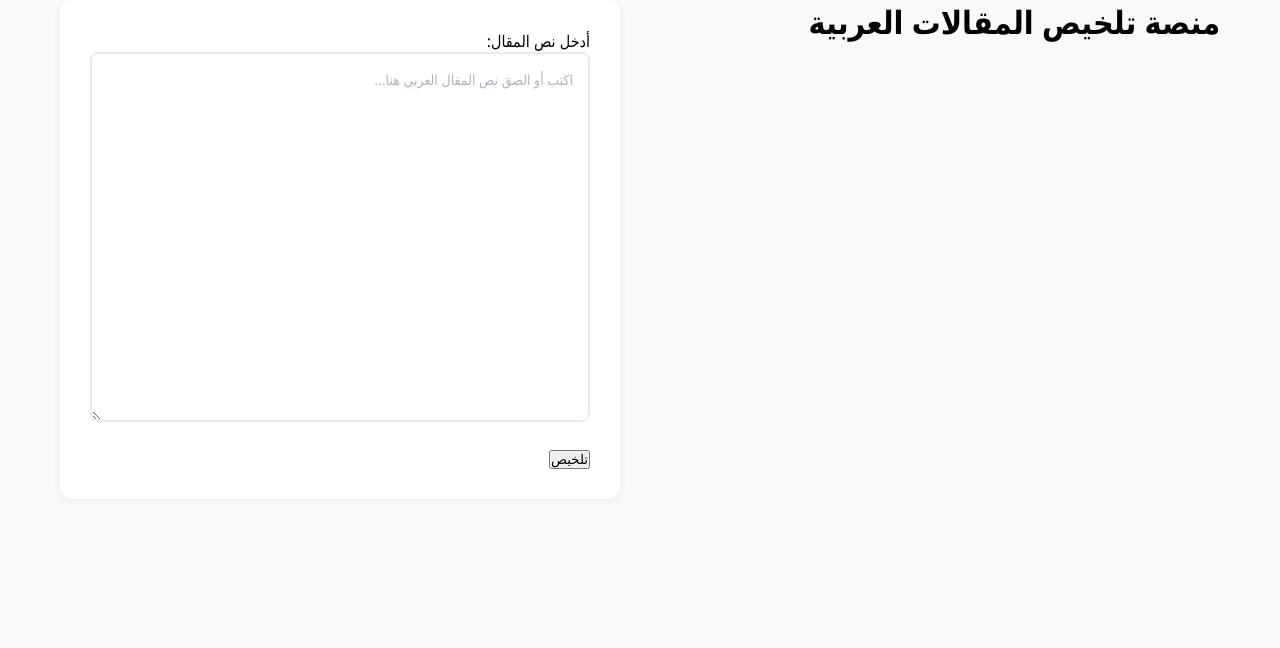
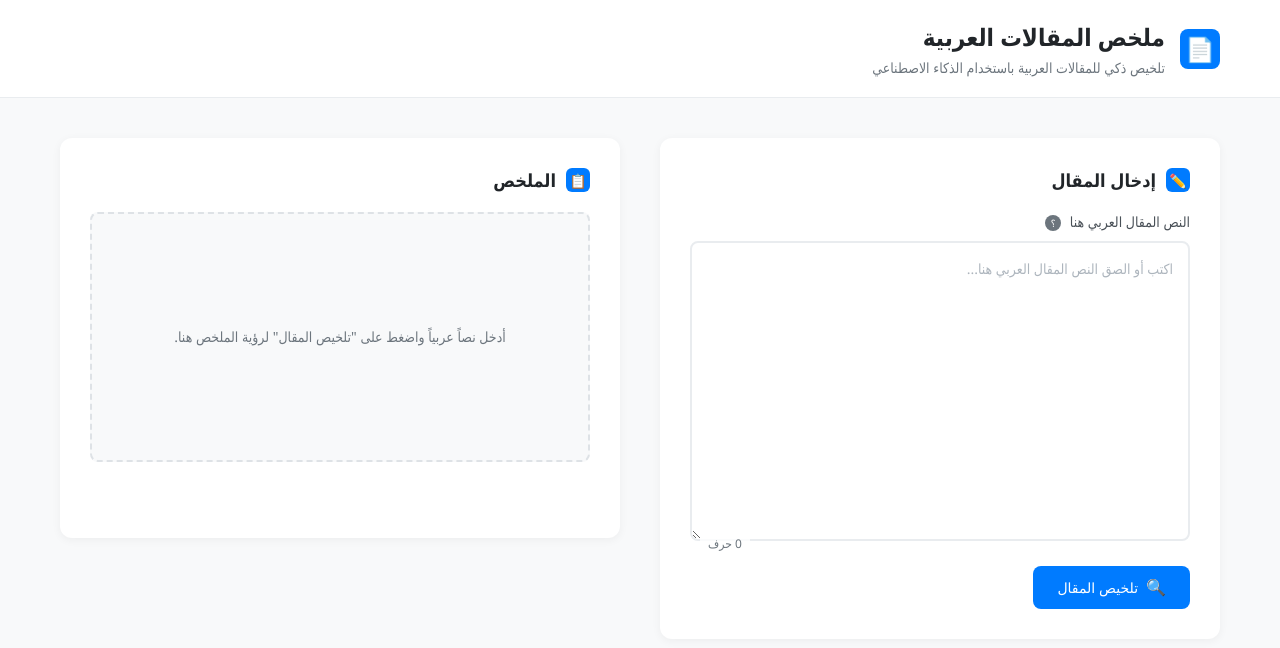
Before and after one commit to alaa-moagha/summarizer, a Flask app: page / in a window 1280 px wide. Shown: the top 648 px of the page. Run offline with Flask 3, Linux system fonts and the light colour scheme.

Commit message:
Update index.html

```diff
--- a/templates/index.html
+++ b/templates/index.html
@@ -1,32 +1,82 @@
 <!DOCTYPE html>
 <html lang="ar" dir="rtl">
+
 <head>
     <meta charset="UTF-8">
     <meta name="viewport" content="width=device-width, initial-scale=1.0">
     <title>تلخيص المقالات العربية</title>
     <link rel="stylesheet" href="{{ url_for('static', filename='style.css') }}">
+
 </head>
+
 <body>
+    <div class="header">
+        <div class="header-content">
+            <div class="header-icon">📄</div>
+            <div class="header-text">
+                <h1>ملخص المقالات العربية</h1>
+                <p>تلخيص ذكي للمقالات العربية باستخدام الذكاء الاصطناعي</p>
+            </div>
+        </div>
+    </div>
+
     <div class="container">
-        <h1>منصة تلخيص المقالات العربية</h1>
+        <div class="input-section">
+            <div class="section-title">
+                <div class="section-icon">✏️</div>
+                <h2>إدخال المقال</h2>
+            </div>
 
-        <div class="input-section">
-            <label for="article">أدخل نص المقال:</label>
-            <textarea id="article" rows="15" placeholder="اكتب أو الصق نص المقال العربي هنا..."></textarea>
-            <button onclick="summarizeArticle()" id="summarizeBtn">تلخيص</button>
+            <label class="input-label">
+                النص المقال العربي هنا
+                <span class="help-icon">؟</span>
+            </label>
+
+            <div class="input-wrapper">
+                <textarea id="article" placeholder="اكتب أو الصق النص المقال العربي هنا..."></textarea>
+                <div class="char-counter" id="charCounter">0 حرف</div>
+            </div>
+
+            <button class="submit-btn" id="summarizeBtn" onclick="summarizeArticle()">
+                <span class="btn-icon">🔍</span>
+                تلخيص المقال
+            </button>
         </div>
 
-        <div class="loading" id="loading" style="display: none;">
-            <div class="spinner"></div>
-            <p>جاري التلخيص...</p>
-        </div>
+        <div class="output-section">
+            <div class="section-title">
+                <div class="section-icon">📋</div>
+                <h2>الملخص</h2>
+            </div>
 
-        <div class="result-section" id="resultSection" style="display: none;">
-            <h3>الملخص:</h3>
-            <div id="summary" class="summary-text"></div>
+            <div class="loading" id="loading">
+                <div class="spinner"></div>
+                جاري التلخيص...
+            </div>
+
+            <div class="summary-content" id="summaryContent">
+                أدخل نصاً عربياً واضغط على "تلخيص المقال" لرؤية الملخص هنا.
+            </div>
+
+            <div class="stats-container" id="statsContainer" style="display: none;">
+                <div class="stat-item">
+                    <div class="stat-number" id="originalLength">0</div>
+                    <div class="stat-label">عدد أحرف النص الأصلي</div>
+                </div>
+                <div class="stat-item">
+                    <div class="stat-number" id="summaryLength">0</div>
+                    <div class="stat-label">عدد أحرف الملخص</div>
+                </div>
+                <div class="stat-item">
+                    <div class="stat-number" id="compressionRatio">0%</div>
+                    <div class="stat-label">نسبة الضغط</div>
+                </div>
+            </div>
         </div>
     </div>
 
     <script src="{{ url_for('static', filename='script.js') }}"></script>
+
 </body>
+
 </html>
```
